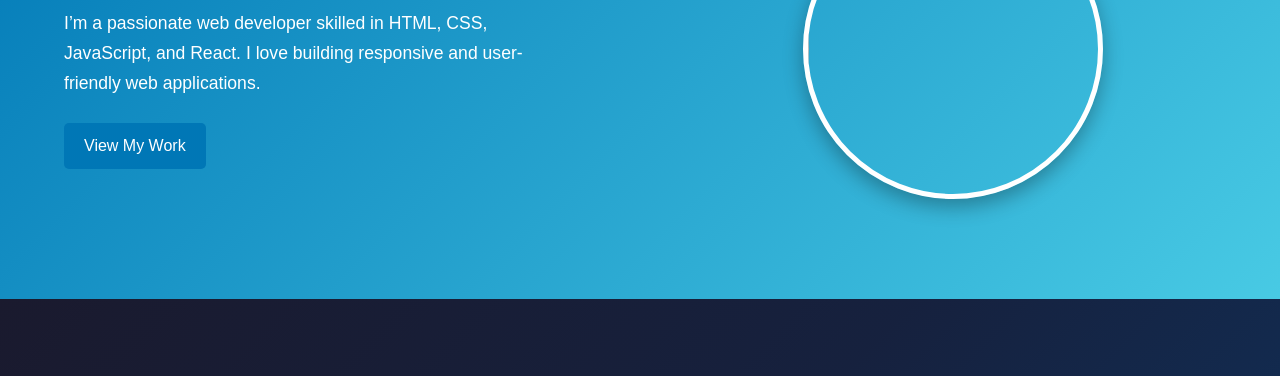
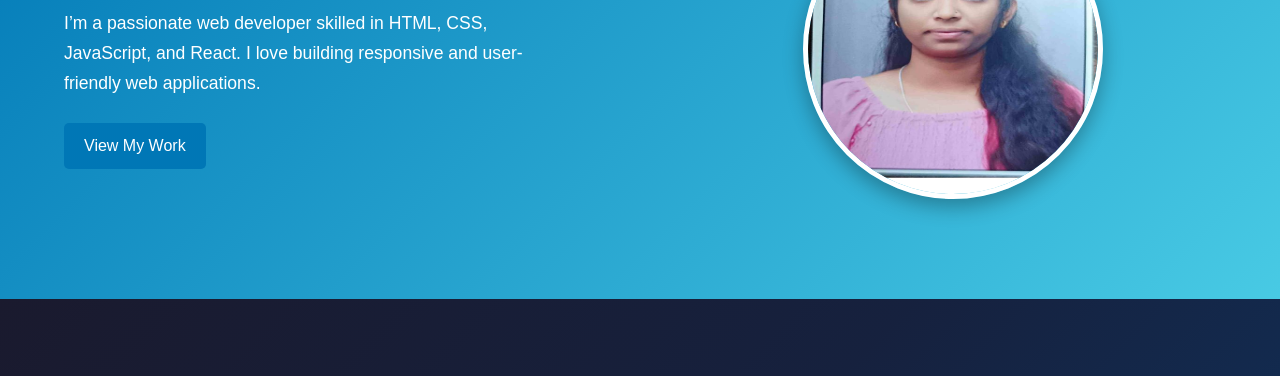
Before and after one commit to Sushma771/personal-portfolio-website, a plain HTML site: page index.html in a window 1280 px wide. Shown: the part 271-647 px from the top of the page. Drawn offline with Linux system fonts and the light colour scheme.

Commit message:
Update image source path in index.html

```diff
--- a/index.html
+++ b/index.html
@@ -35,7 +35,7 @@
         <a href="projects.html" class="btn">View My Work</a>
       </div>
       <div class="hero-image">
-        <img src="./images/profile.jpg">
+        <img src="profile.jpg">
       </div>
     </div>
   </section>
```
